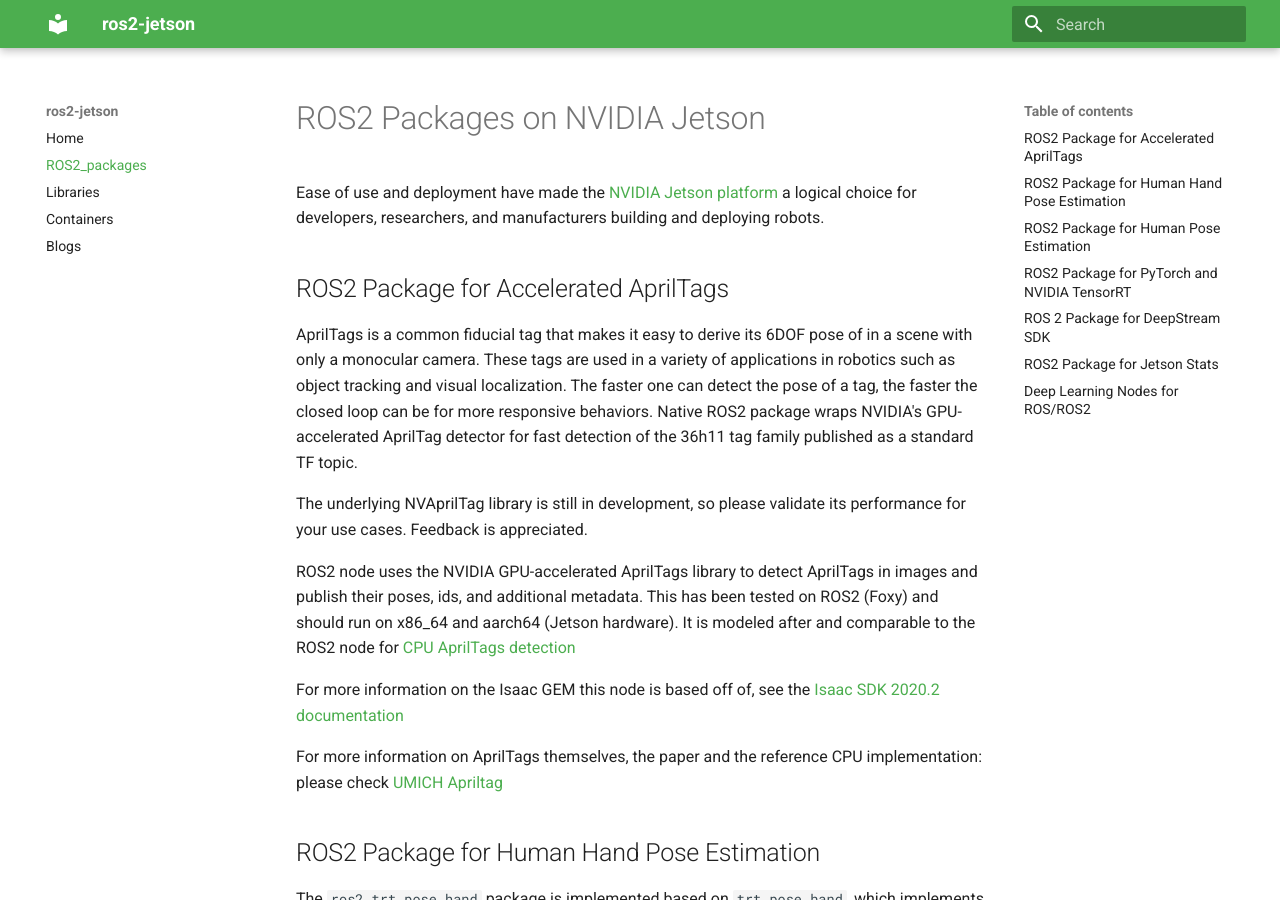
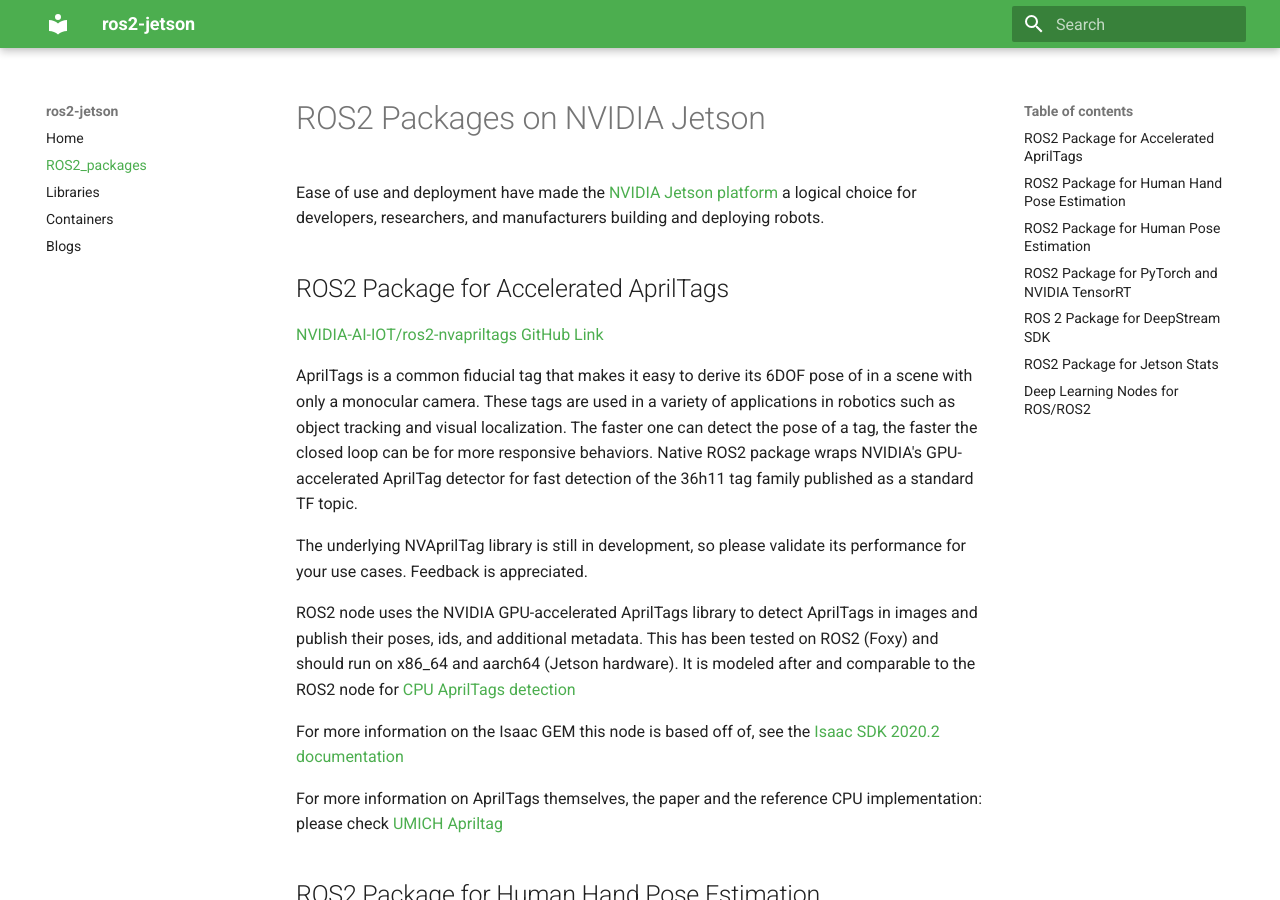
Before and after one commit to NVIDIA-AI-IOT/ros2_jetson, an MkDocs documentation site: the page built from docs/ros2-packages.md, in a window 1280 px wide and 900 px high. Built offline with MkDocs 1.6.1 and Material for MkDocs 9.7.7, drawn with Linux system fonts in a browser that asks for light colours.

Commit message:
updated with apriltags info

```diff
--- a/docs/ros2-packages.md
+++ b/docs/ros2-packages.md
@@ -3,6 +3,8 @@
 Ease of use and deployment have made the [NVIDIA Jetson platform](https://www.nvidia.com/en-us/autonomous-machines/embedded-systems/) a logical choice for developers, researchers, and manufacturers building and deploying robots.
 
 ## ROS2 Package for Accelerated AprilTags
+
+[NVIDIA-AI-IOT/ros2-nvapriltags GitHub Link](https://github.com/NVIDIA-AI-IOT/ros2-nvapriltags)
 
 AprilTags is a common fiducial tag that makes it easy to derive its 6DOF pose of in a scene with only a monocular camera. These tags are used in a variety of applications in robotics such as object tracking and visual localization. The faster one can detect the pose of a tag, the faster the closed loop can be for more responsive behaviors. Native ROS2 package wraps NVIDIA's GPU-accelerated AprilTag detector for fast detection of the 36h11 tag family published as a standard TF topic.
 
```
